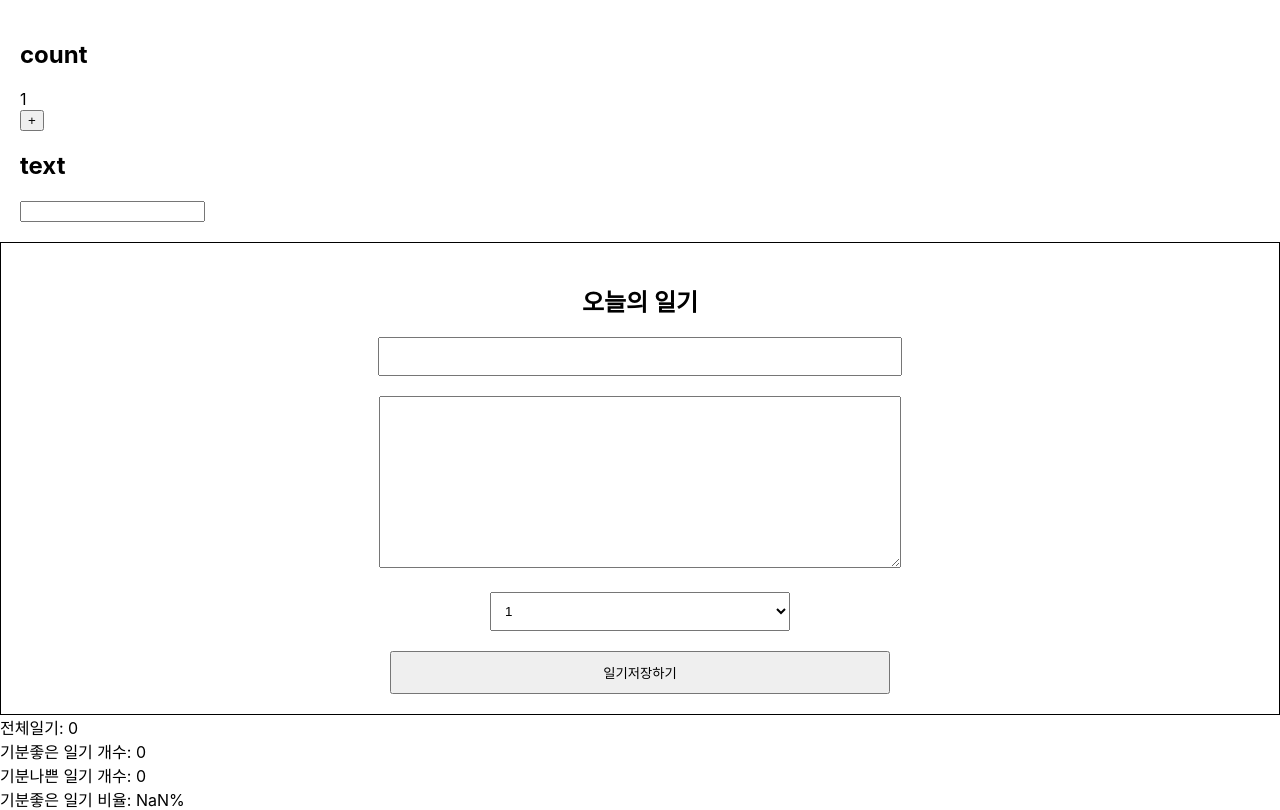
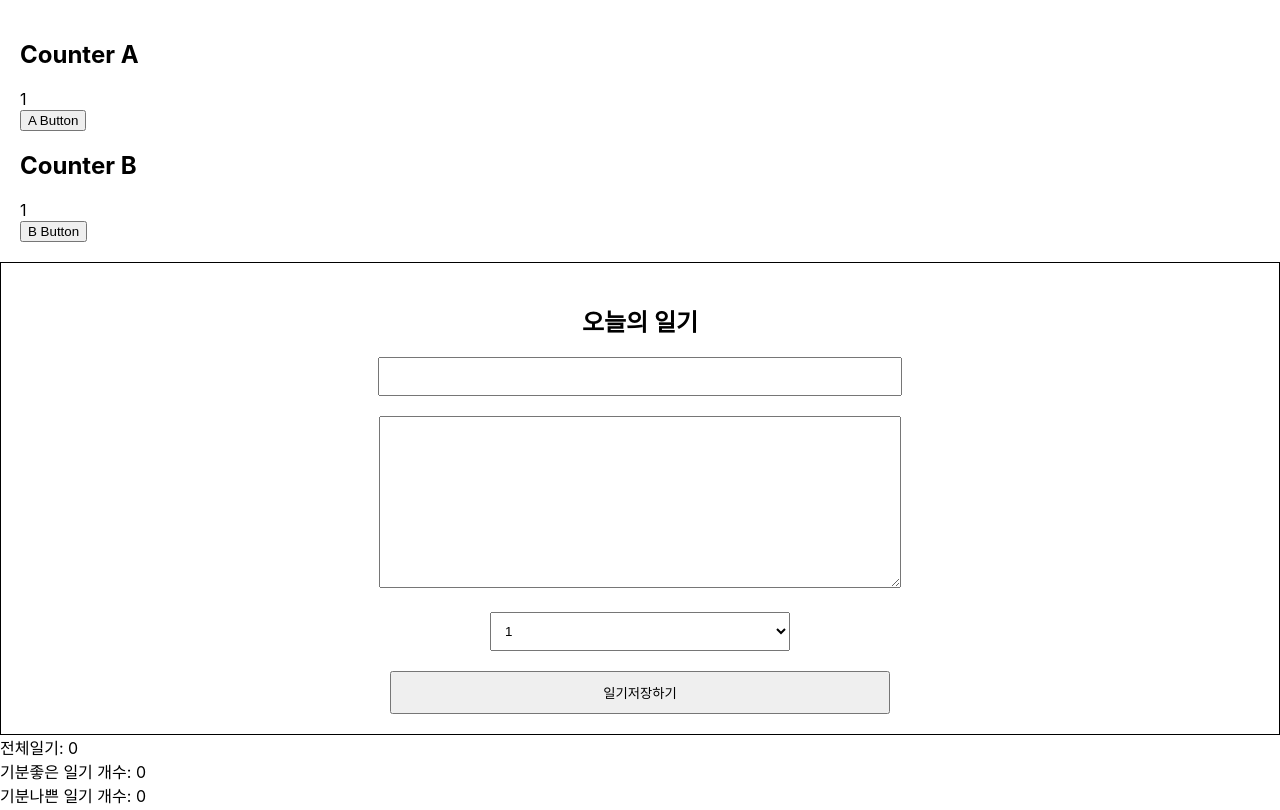
Before and after one commit to hlion17/React_prac, a React (Create React App) app: page / in a window 1280 px wide. Shown: the top 810 px of the page. Built offline with nearby package versions, Linux system fonts and the light colour scheme; no server answers.

Commit message:
feat: React.memo(2)

```diff
--- a/src/OptimizeTest.js
+++ b/src/OptimizeTest.js
@@ -1,34 +1,48 @@
 import React, {useState, useEffect} from 'react';
 
-const TextView = React.memo(({text}) => {
+const CountA = React.memo(({count}) => {
+
     useEffect(() => {
-        console.log(`text :: updated : ${text}`);
-    });
-    return (<div>{text}</div>)
+        console.log(`Counter A updated :: count - ${count}`);
+    })
+
+    return (<div>{count}</div>)
 });
 
-const CountView = React.memo(({count}) => {
+const CountB = React.memo(({obj}) => {
+
     useEffect(() => {
-        console.log(`count :: updated : ${count}`);
+        console.log(`Counter B updated :: ojb.count - ${obj.count}`);
+    })
+
+    return (<div>{obj.count}</div>)
+})
+
+const MemoizedCounterB = React.memo(CountB,
+    (prevProps, nextProps) => {
+        return prevProps.obj.count === nextProps.obj.count
     });
-    return (<div>{count}</div>);
-})
 
 const OptimizeTest = () => {
     const [count, setCount] = useState(1);
-    const [text, setText] = useState("");
+    const [obj, setObj] = useState({
+        count: 1,
+    });
 
     return (
         <div style={{padding: 20}}>
             <div>
-                <h2>count</h2>
-                <CountView count={count} />
-                <button onClick={() => setCount(count + 1)} >+</button>
+                <h2>Counter A</h2>
+                <CountA count={count} />
+                <button onClick={() => setCount(count)}>A Button</button>
             </div>
             <div>
-                <h2>text</h2>
-                <TextView text={text} />
-                <input onChange={(e) => setText(e.target.value)} />
+                <h2>Counter B</h2>
+                {/*<CountB obj={obj} />*/}
+                <MemoizedCounterB obj={obj} />
+                <button onClick={() => setObj({
+                    count: obj.count,
+                })}>B Button</button>
             </div>
         </div>
     );
```
